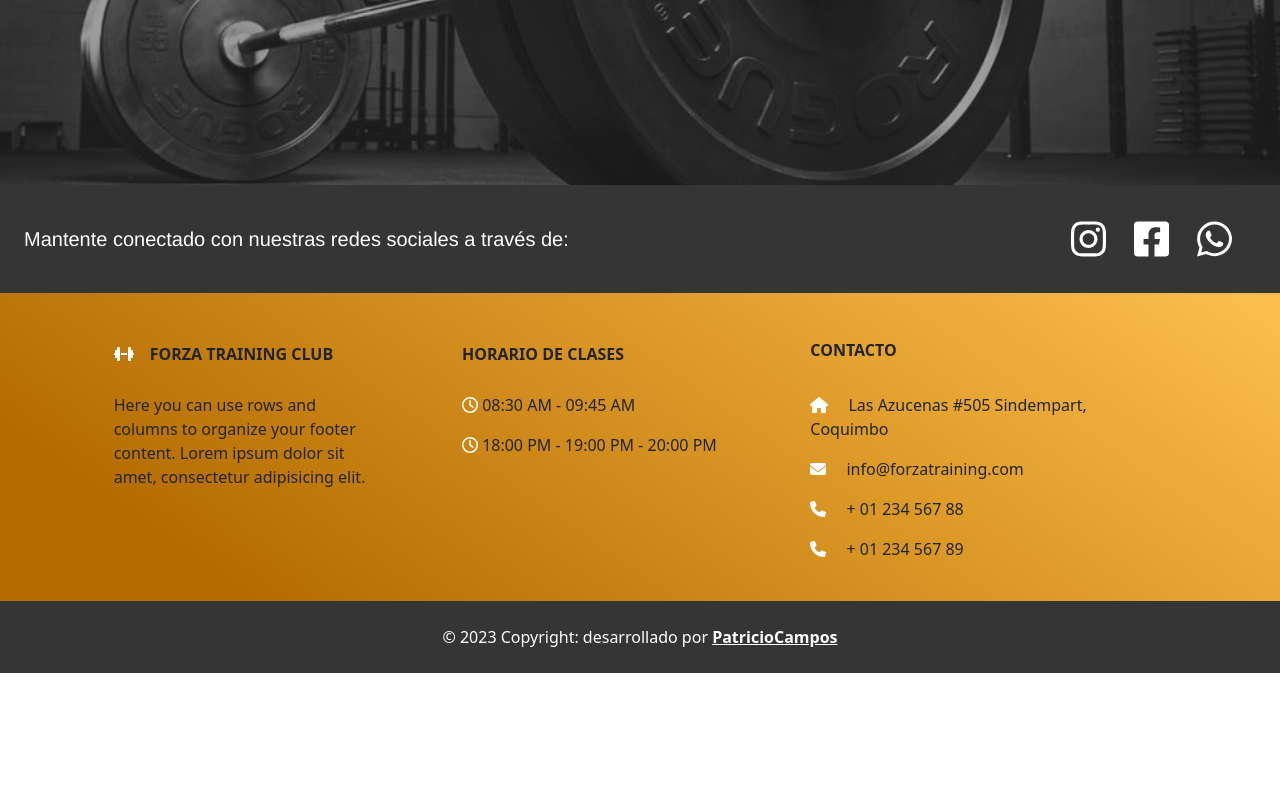
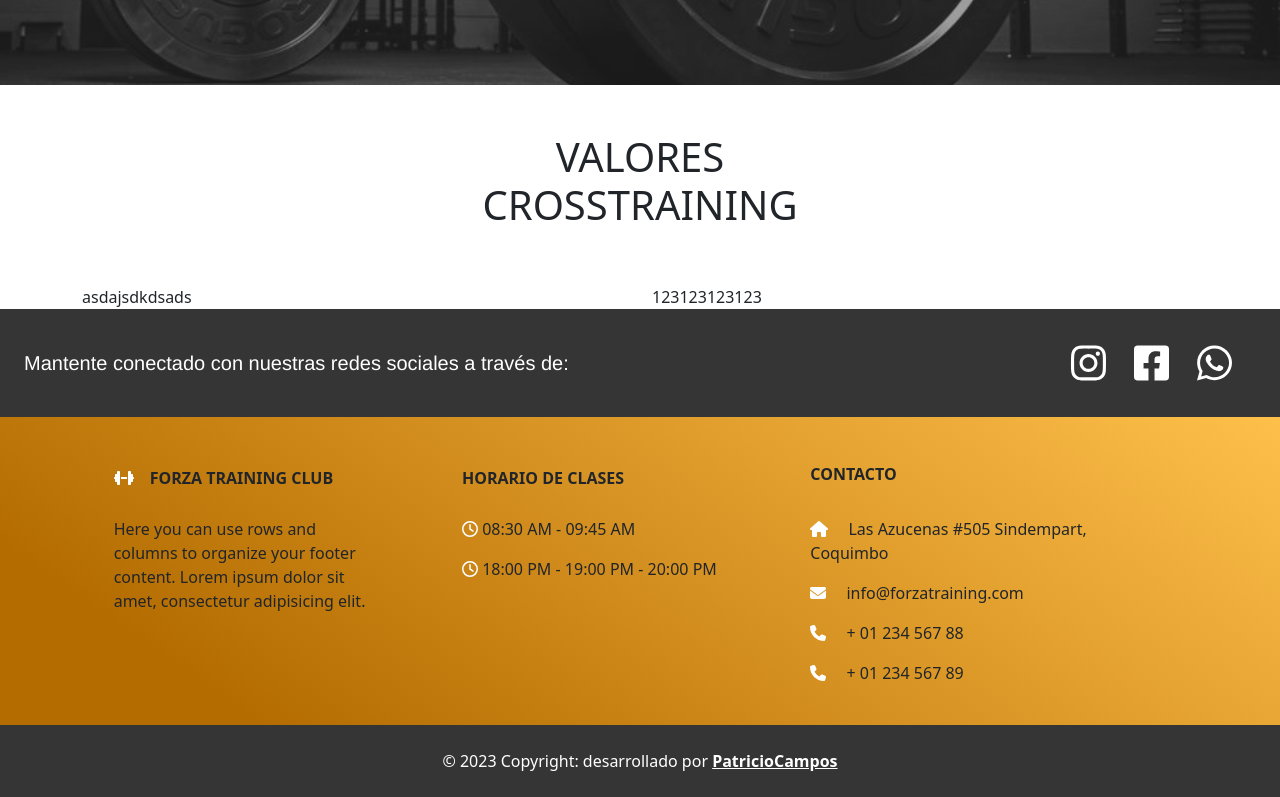
Before and after one commit to pcmendez94/gimnasio_forza, a plain HTML site: page index.html in a window 1280 px wide. Shown: the part 2663-3460 px from the top of the page. Before the commit the page ends 3336 px from the top, so only its background shows below. Drawn offline with nearby package versions, Linux system fonts and the light colour scheme.

Commit message:
Actualizacion 21-02-2023 forza

```diff
--- a/css/styles.css
+++ b/css/styles.css
@@ -20,10 +20,12 @@
 .texto-menu li a {
   font-size: 1.5rem;
 }
-.imgblackwhite{
+
+.imgblackwhite {
   -webkit-filter: grayscale(100%);
   filter: grayscale(100%);
 }
+
 .masthead {
   height: 100vh;
   min-height: 500px;
@@ -40,6 +42,7 @@
   background-repeat: no-repeat;
 
 }
+
 .masthead3 {
   height: 60vh;
   min-height: 250px;
@@ -266,7 +269,7 @@
     margin-left: 0;
   }
 
-    .link-secondary > svg:hover {
+  .link-secondary>svg:hover {
     transition: all 0.25s;
     color: orange !important;
   }
@@ -286,7 +289,7 @@
     margin-left: 200px;
   }
 
-    .link-secondary > svg:hover {
+  .link-secondary>svg:hover {
     transition: all 0.25s;
     color: orange !important;
   }
@@ -306,7 +309,7 @@
     margin-left: 200px;
   }
 
-    .link-secondary > svg:hover {
+  .link-secondary>svg:hover {
     transition: all 0.25s;
     color: orange !important;
   }
@@ -315,18 +318,19 @@
 .carousel-item-div {
   border-radius: 20px;
   width: 300px;
-    height: 600px;
+  height: 500px;
   background-repeat: no-repeat;
   background-size: 105% 105%;
   background-position: center;
   background-position: center;
 }
 
-  .carousel-item-div > div {
+.carousel-item-div>div {
   border-radius: 20px;
 }
 
-  .carousel-item-div, .carousel-item-div *{
+.carousel-item-div,
+.carousel-item-div * {
   transition: all 1s !important;
 }
 
@@ -334,7 +338,7 @@
   background-size: 100% 100% !important;
 }
 
-  .carousel-item-div:hover > div {
+.carousel-item-div:hover>div {
   background-color: rgba(0, 0, 0, 0) !important;
 }
 
@@ -344,17 +348,18 @@
   text-transform: uppercase;
 }
 
-  .carousel-item-div:hover  h2 {
+.carousel-item-div:hover h2 {
   opacity: 1;
   letter-spacing: 2px;
 }
-  .degrade{
-    background: rgba(255,255,255,1);
-background: -moz-linear-gradient(top, rgba(255,255,255,1) 0%, rgba(245,245,245,1) 47%, rgba(214,207,214,1) 100%);
-background: -webkit-gradient(left top, left bottom, color-stop(0%, rgba(255,255,255,1)), color-stop(47%, rgba(245,245,245,1)), color-stop(100%, rgba(214,207,214,1)));
-background: -webkit-linear-gradient(top, rgba(255,255,255,1) 0%, rgba(245,245,245,1) 47%, rgba(214,207,214,1) 100%);
-background: -o-linear-gradient(top, rgba(255,255,255,1) 0%, rgba(245,245,245,1) 47%, rgba(214,207,214,1) 100%);
-background: -ms-linear-gradient(top, rgba(255,255,255,1) 0%, rgba(245,245,245,1) 47%, rgba(214,207,214,1) 100%);
-background: linear-gradient(to bottom, rgba(255,255,255,1) 0%, rgba(245,245,245,1) 47%, rgba(214,207,214,1) 100%);
-filter: progid:DXImageTransform.Microsoft.gradient( startColorstr='#ffffff', endColorstr='#d6cfd6', GradientType=0 );
+
+.degrade {
+  background: rgba(255, 255, 255, 1);
+  background: -moz-linear-gradient(top, rgba(255, 255, 255, 1) 0%, rgba(245, 245, 245, 1) 47%, rgba(214, 207, 214, 1) 100%);
+  background: -webkit-gradient(left top, left bottom, color-stop(0%, rgba(255, 255, 255, 1)), color-stop(47%, rgba(245, 245, 245, 1)), color-stop(100%, rgba(214, 207, 214, 1)));
+  background: -webkit-linear-gradient(top, rgba(255, 255, 255, 1) 0%, rgba(245, 245, 245, 1) 47%, rgba(214, 207, 214, 1) 100%);
+  background: -o-linear-gradient(top, rgba(255, 255, 255, 1) 0%, rgba(245, 245, 245, 1) 47%, rgba(214, 207, 214, 1) 100%);
+  background: -ms-linear-gradient(top, rgba(255, 255, 255, 1) 0%, rgba(245, 245, 245, 1) 47%, rgba(214, 207, 214, 1) 100%);
+  background: linear-gradient(to bottom, rgba(255, 255, 255, 1) 0%, rgba(245, 245, 245, 1) 47%, rgba(214, 207, 214, 1) 100%);
+  filter: progid:DXImageTransform.Microsoft.gradient(startColorstr='#ffffff', endColorstr='#d6cfd6', GradientType=0);
 }
--- a/index.html
+++ b/index.html
@@ -135,6 +135,22 @@
     </div>
   </section>
 
+  <section>
+    <div class="container">
+      <div class="row">
+        <div class="col-12">
+          <h1 class="text-center py-5">VALORES <br> CROSSTRAINING</h1>
+        </div>
+        <div class="col-md-6">
+          asdajsdkdsads
+        </div>
+        <div class="col-md-6">
+          123123123123
+        </div>
+      </div>
+    </div>
+  </section>
+
 
 
   <!-- Footer -->
```
Lines whose indentation alone changed are shown as unchanged.
